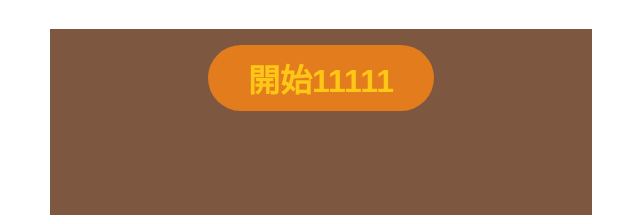
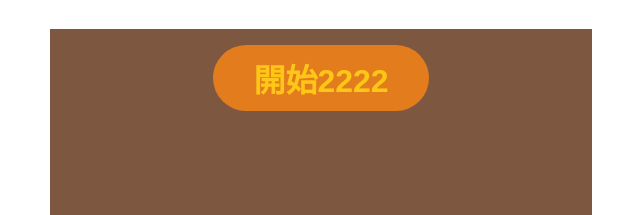
Before and after one commit to smith123417458/time-game-jquery, a plain HTML site: page index.html in a window 1280 px wide. Shown: the part 181-396 px from the top of the page, 319-959 px from the left. Drawn offline with Linux system fonts and the light colour scheme.

Commit message:
'other2'

```diff
--- a/index.html
+++ b/index.html
@@ -105,7 +105,7 @@ button:focus{
     <div id="numbers"></div>
     <div id="startScene">
       <p></p>
-      <button>開始11111</button>
+      <button>開始2222</button>
     </div>
   </div>
 </div>
```
